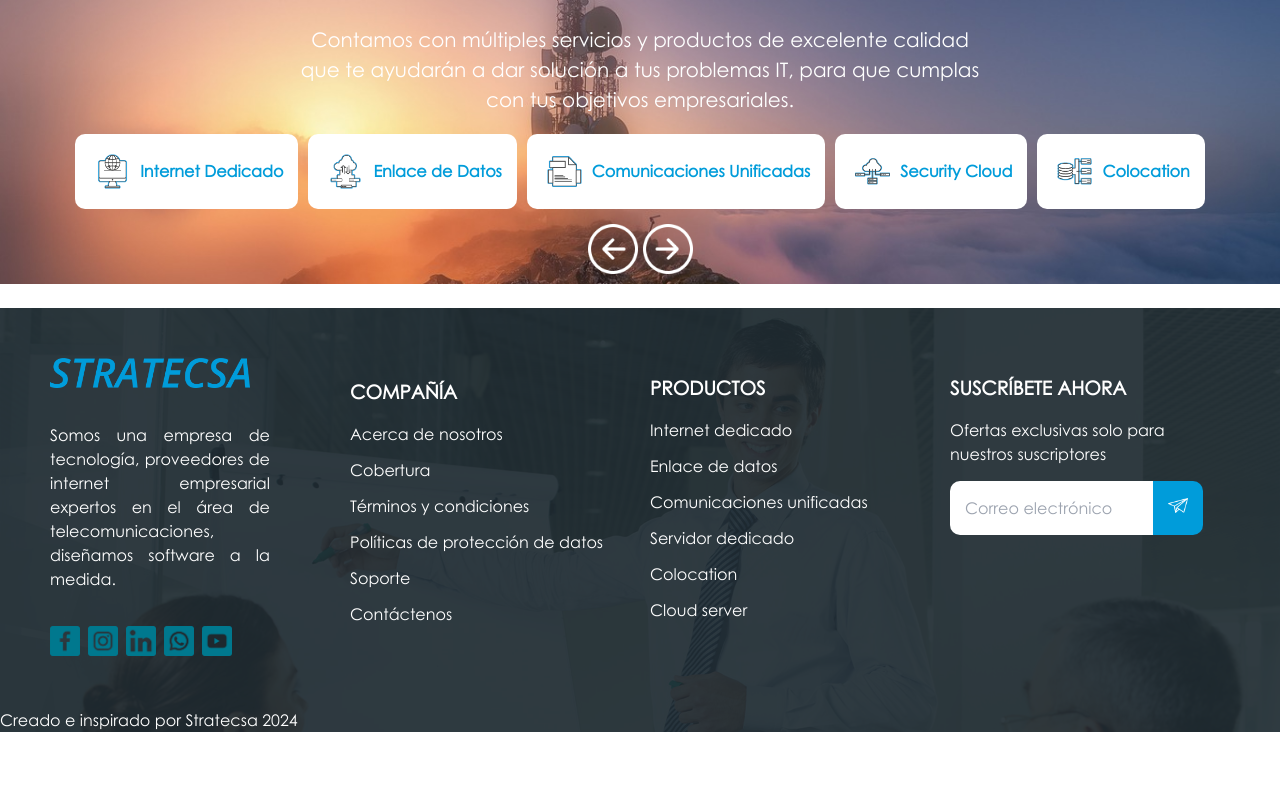
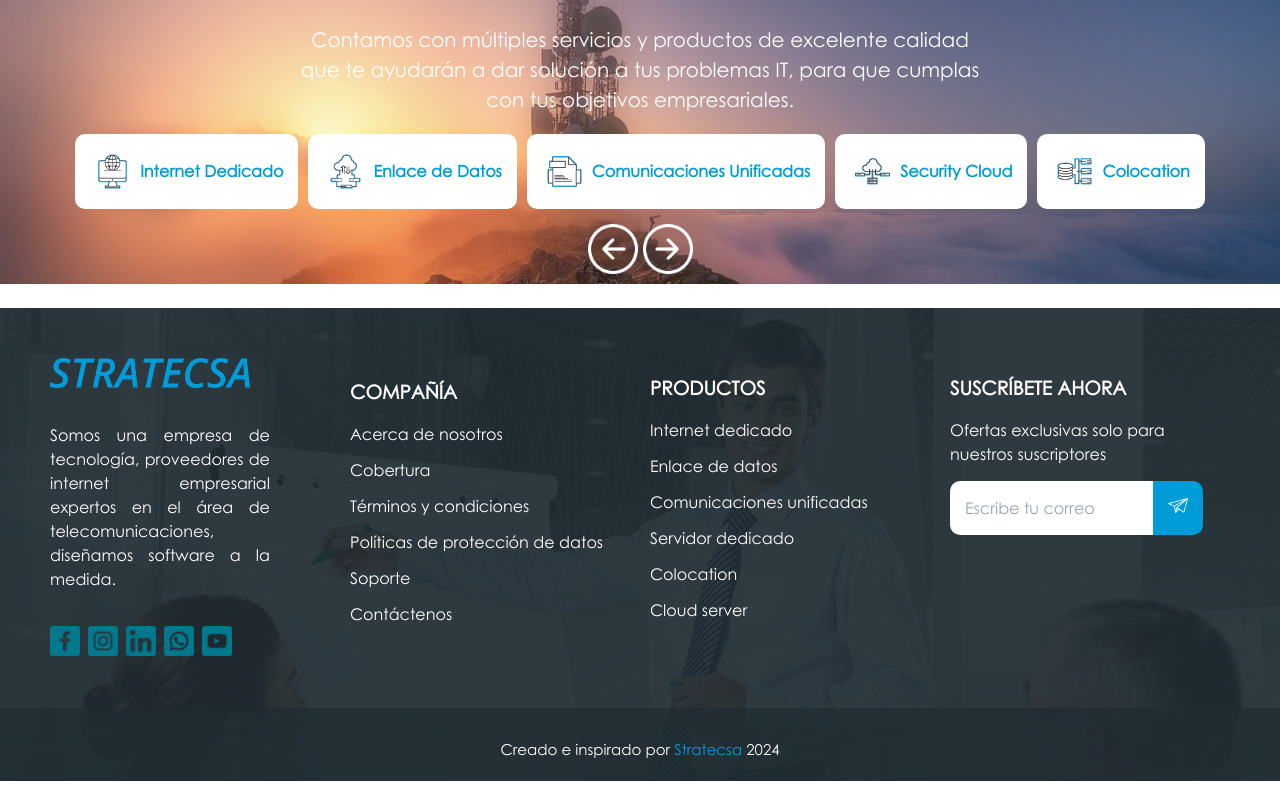
Before and after one commit to AndreaNavas18/stratecsa, a Next.js app: page /home in a window 1280 px wide. Shown: the part 1442-2242 px from the top of the page. Before the commit the page ends 2193 px from the top, so only its background shows below. Built offline with nearby package versions, Linux system fonts and the light colour scheme.

Commit message:
footercambio

```diff
--- a/src/app/components/footer/footer1.jsx
+++ b/src/app/components/footer/footer1.jsx
@@ -9,6 +9,10 @@ function Footer1() {
         height: '100%',
         width: '100%',
       };
+
+      const palabColor = {
+        color: '#009cda',
+      }
 
 
     return(
@@ -112,7 +116,7 @@ function Footer1() {
                         <h2 className={Styles.titleSusF1}>SUSCRÍBETE AHORA</h2>
                         <p className={Styles.parrafoSusF1}>Ofertas exclusivas solo para nuestros suscriptores</p>
                         <div className={Styles.divCorreo}>
-                            <input className={Styles.inputF1} type="text" placeholder="Correo electrónico"/>
+                            <input className={Styles.inputF1} type="text" placeholder="Escribe tu correo "/>
                             <button className={Styles.btnCorreo}>
                                 <a href="/#">
                                     <img className={Styles.avionF1} src="/new/avion.png"/>
@@ -124,7 +128,8 @@ function Footer1() {
                 </div>
                 <div className={Styles.seccion2}>
                     <div className={Styles.divCopyF1}>
-                        <h2 className={Styles.copyF1}>Creado e inspirado por Stratecsa 2024</h2>
+                        <h2 className={Styles.copyF1}>Creado e inspirado por
+                        <span style={palabColor}> Stratecsa</span> 2024</h2>
                     </div>
                 </div>
             </footer>
--- a/src/app/components/footer/footer1.module.css
+++ b/src/app/components/footer/footer1.module.css
@@ -123,9 +123,22 @@
     }
 
     .seccion2 {
-        background-color: rgba(32, 44, 50, 0.925);
+        background-color: rgba(32, 44, 50, 0.982);
         display: flex;
         flex-direction: row;
+        justify-content: center;
+        align-items: center;
+
+    }
+
+    .divCopyF1 {
+        display: flex;
+        padding: 20px;
+    }
+
+    .copyF1 {
+        font-size: 15px;
+        margin-top: 10px;
     }
 
 }
```
